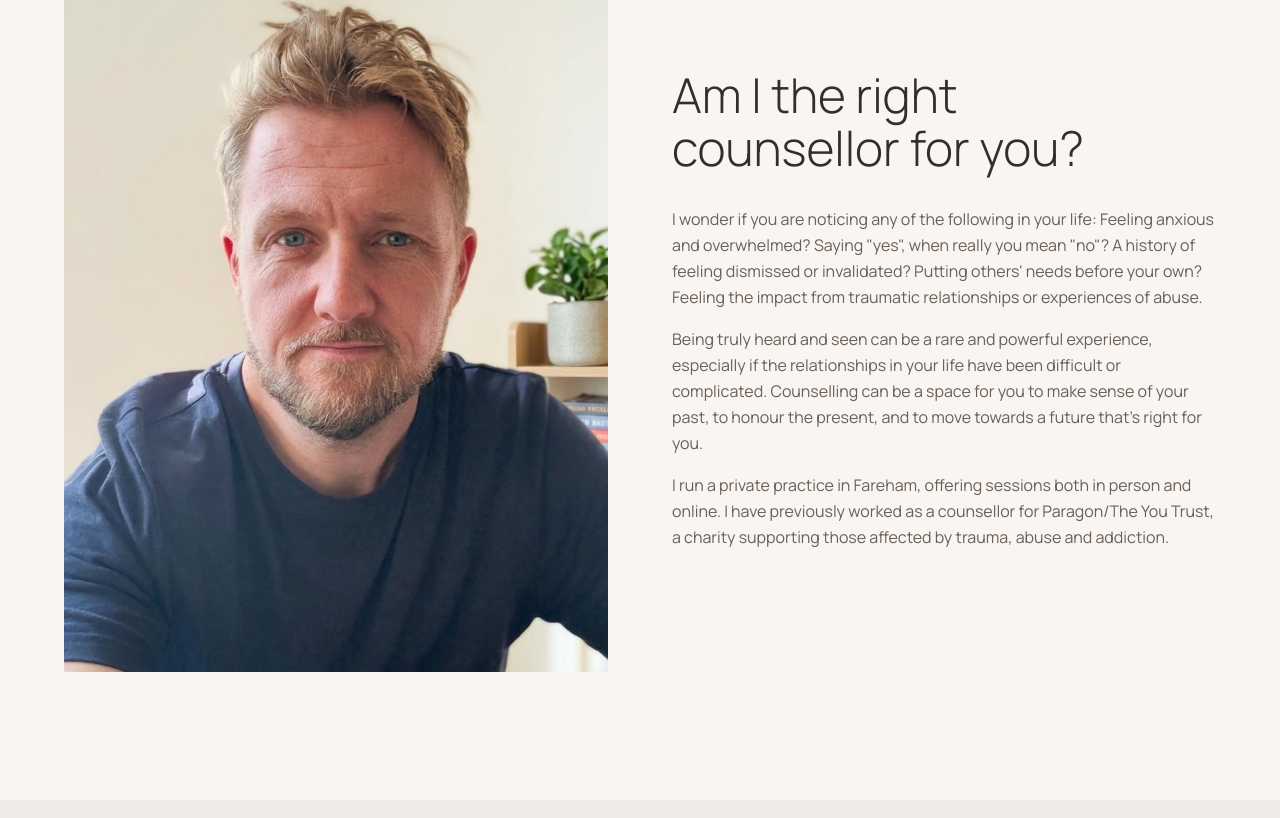
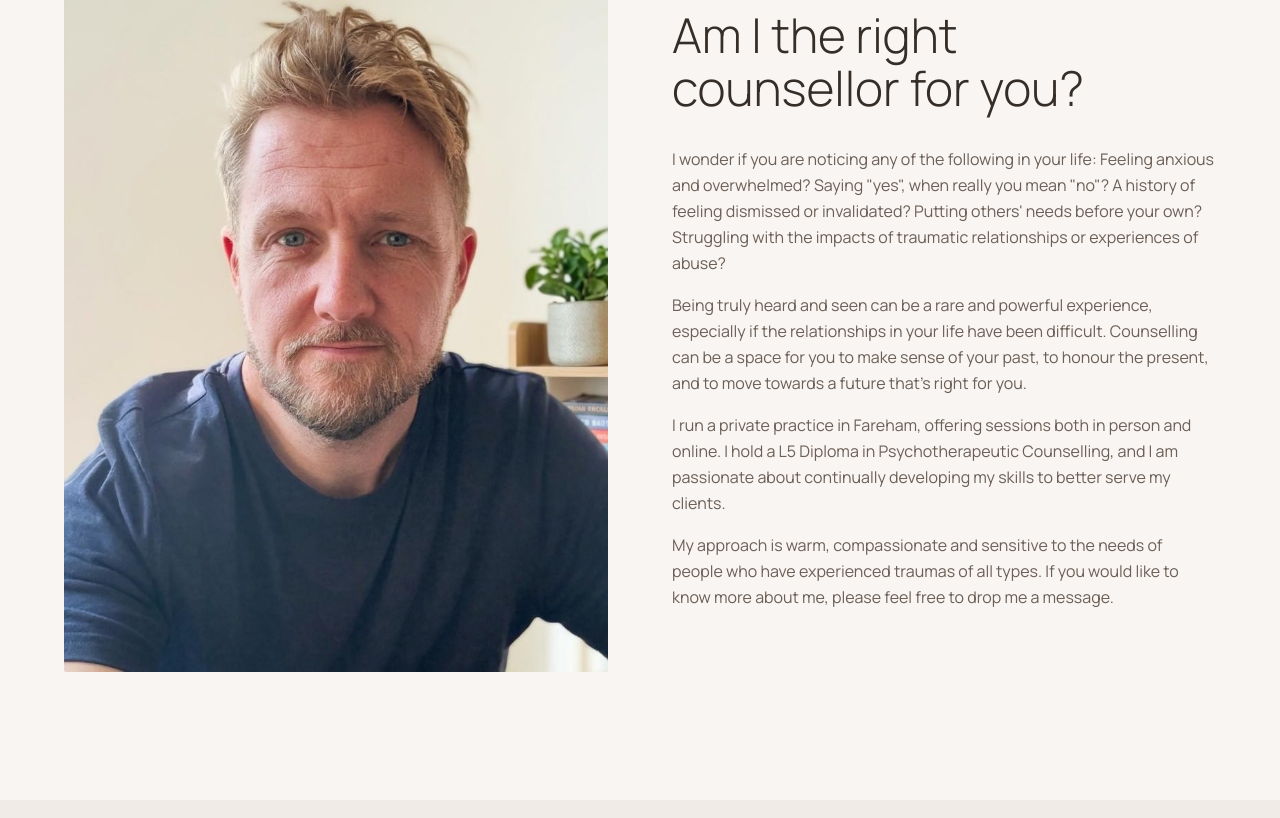
Before and after one commit to trulyempoweredcode/allansalmon.com, a plain HTML site: page index.html in a window 1280 px wide. Shown: the part 982-1800 px from the top of the page. Drawn offline with Linux system fonts and the light colour scheme.

Commit message:
Click edit: Home: changed words in 5 places, added 1 new piece

```diff
--- a/index.html
+++ b/index.html
@@ -109,9 +109,10 @@
         <img src="images/allan-salmon.jpg" alt="Allan Salmon, counsellor, at his desk" class="split__image split__image--portrait" width="840" height="1050" loading="lazy">
         <div class="split__content">
           <h2>Am I the right<br> counsellor for you?</h2>
-          <p>I wonder if you are noticing any of the following in your life: Feeling anxious and overwhelmed? Saying "yes", when really you mean "no"? A history of feeling dismissed or invalidated? Putting others' needs before your own? Feeling the impact from traumatic relationships or experiences of abuse.</p>
-          <p>Being truly heard and seen can be a rare and powerful experience, especially if the relationships in your life have been difficult or complicated. Counselling can be a space for you to make sense of your past, to honour the present, and to move towards a future that's right for you.</p>
-          <p>I run a private practice in Fareham, offering sessions both in person and online. I have previously worked as a counsellor for Paragon/The You Trust, a charity supporting those affected by trauma, abuse and addiction.</p>
+          <p>I wonder if you are noticing any of the following in your life: Feeling anxious and overwhelmed? Saying "yes", when really you mean "no"? A history of feeling dismissed or invalidated? Putting others' needs before your own? Struggling with the impacts of traumatic relationships or experiences of abuse?</p>
+          <p>Being truly heard and seen can be a rare and powerful experience, especially if the relationships in your life have been difficult. Counselling can be a space for you to make sense of your past, to honour the present, and to move towards a future that's right for you.</p>
+          <p>I run a private practice in Fareham, offering sessions both in person and online. I hold a L5 Diploma in Psychotherapeutic Counselling, and I am passionate about continually developing my skills to better serve my clients.&nbsp;</p>
+          <p>My approach is warm, compassionate and sensitive to the needs of people who have experienced traumas of all types. If you would like to know more about me, please feel free to drop me a message. </p>
         </div>
       </div>
     </section>
@@ -246,8 +247,8 @@
       <div class="container">
         <div class="steps steps--numerals reveal reveal-trigger">
           <div class="step"><div class="step__number">01</div><h3 class="step__title">Free "Chemistry Call"</h3><p class="step__text">A free 20 min meeting (either in person or via Google Meet) where you can get a sense of how it feels to be in conversation with me, ask questions, and share a little of what you might like to bring to counselling. It's a good chance for us to see how we might work together.</p></div>
-          <div class="step"><div class="step__number">02</div><h3 class="step__title">First Session</h3><p class="step__text">If after the meeting you'd like to book, we'd arrange a time/day to have regular sessions. In our first session (which is half price) we'd discuss some of the finer points of counselling, including; confidentiality and our therapeutic agreement, any goals you may have and a brief history. We'll also discuss how we tailor our sessions so that they work for you.&nbsp;</p></div>
-          <div class="step"><div class="step__number">03</div><h3 class="step__title">Ongoing Support</h3><p class="step__text">Our sessions continue at the same time/day each week until such a time that feels right to you to end. Periodically I will invite reviews of our work together to help keep things moving in the right direction.</p></div>
+          <div class="step"><div class="step__number">02</div><h3 class="step__title">First Session</h3><p class="step__text">If after the meeting you'd like to book, we'd arrange a time/day to have regular sessions. In our first session (which is half price) we'd discuss some of the finer points of counselling, including; confidentiality, our therapeutic agreement, any goals you may have and a brief history. We'll also discuss how we tailor the sessions to you.&nbsp;</p></div>
+          <div class="step"><div class="step__number">03</div><h3 class="step__title">Ongoing Support</h3><p class="step__text">We meet at the same time/day each week and explore things together at a pace that's right for you. &nbsp;As our work develops I will periodically invite reviews to help keep things moving in the right direction. We continue until such a time that feels right for you to bring things to an end.</p></div>
         </div>
       </div>
     </section>
```
